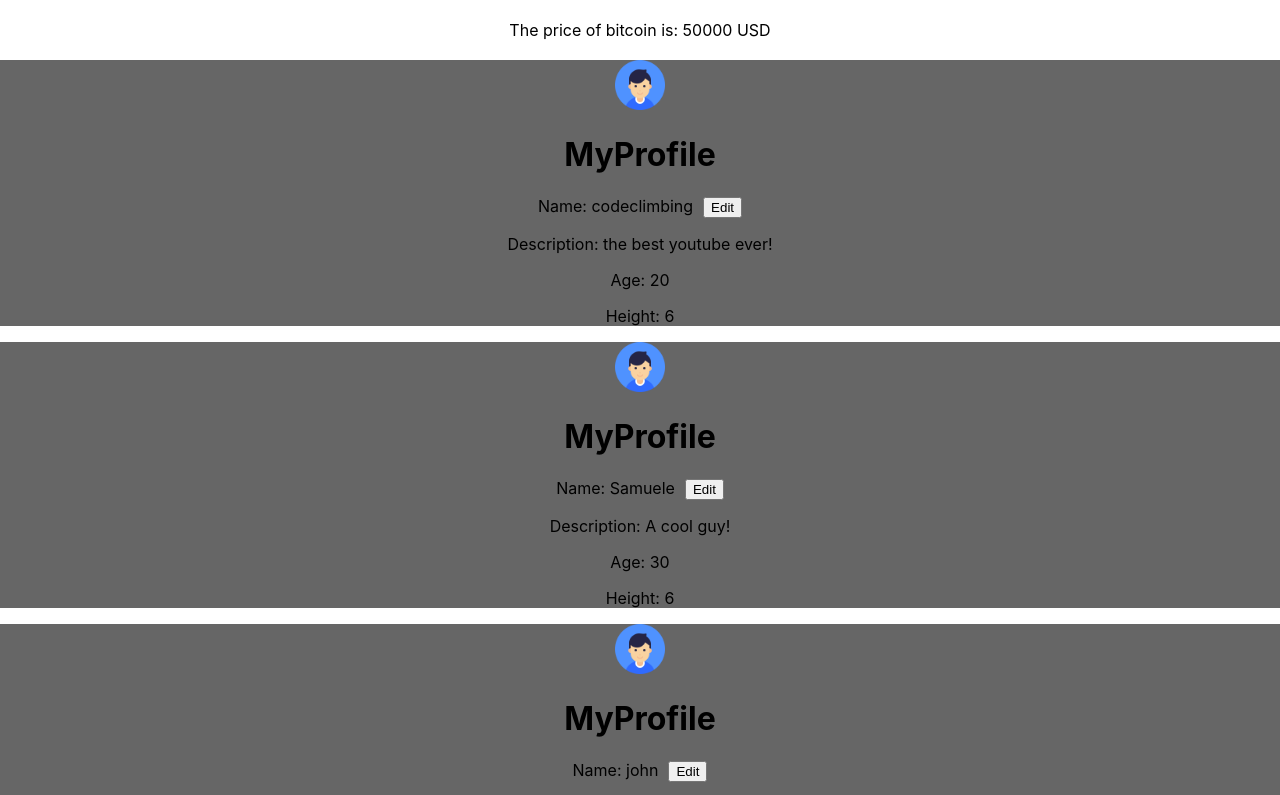
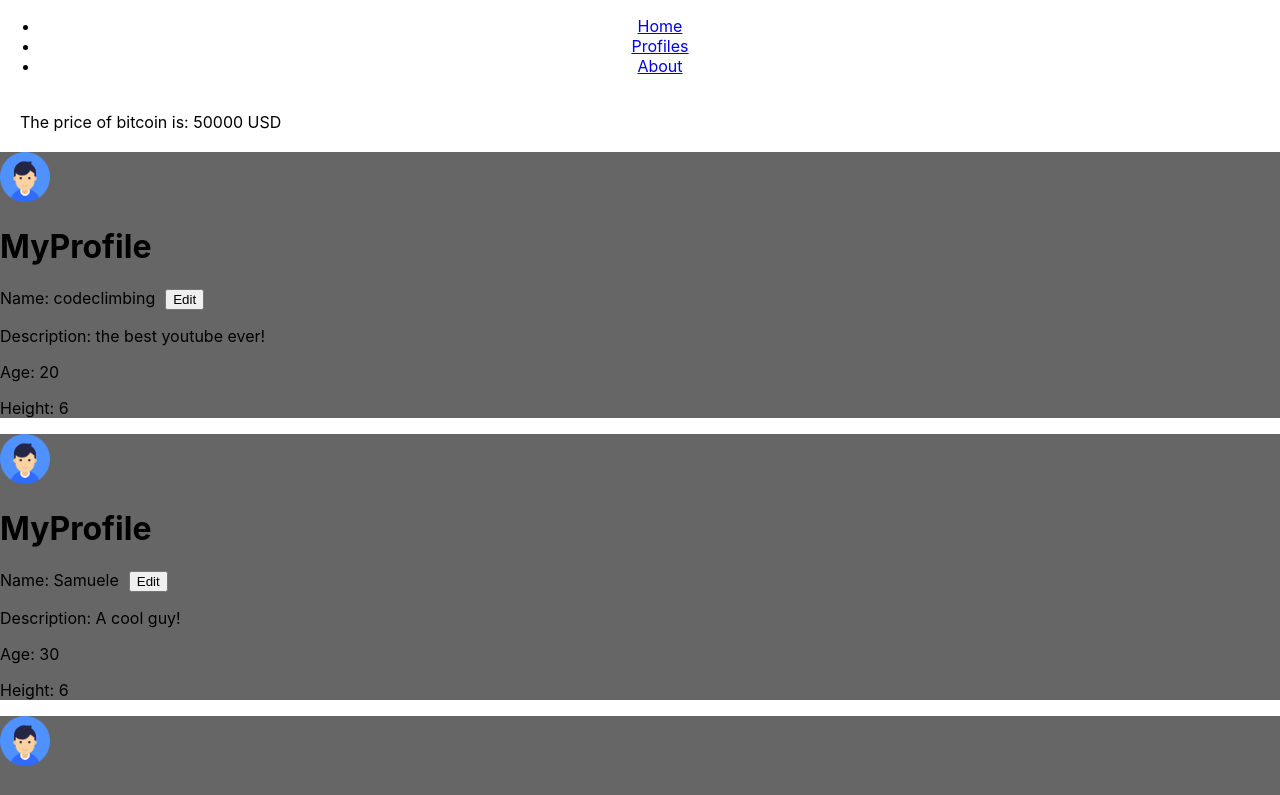
Before and after one commit to SamueleA/react-crash-course, a React (Create React App) app: page /profiles in a window 1280 px wide. Shown: the top 795 px of the page. Built offline with nearby package versions, Linux system fonts and the light colour scheme.

Commit message:
react crash course

```diff
--- a/package.json
+++ b/package.json
@@ -10,6 +10,7 @@
     "prop-types": "^15.7.2",
     "react": "^17.0.1",
     "react-dom": "^17.0.1",
+    "react-router-dom": "^5.2.0",
     "react-scripts": "4.0.2",
     "web-vitals": "^1.0.1"
   },
--- a/src/App.js
+++ b/src/App.js
@@ -1,33 +1,48 @@
-import MyProfile from './components/MyProfile';
-import UserAvatar from './components/UserAvatar';
-import BtcPrice from './components/BtcPrice';
+import {
+  Link,
+  BrowserRouter as Router,
+  Switch,
+  Route,
+} from 'react-router-dom';
+import Home from './views/Home';
+import Profiles from './views/Profiles';
+import About from './views/About';
+import Profile from './views/Profile';
+import NotFound from './views/NotFound';
+
 import './App.css';
 
 function App() {
   return (
-    <div className="App">
-      <BtcPrice />
-      <MyProfile
-        name="codeclimbing"
-        description="the best youtube ever"
-        age={20}
-        UserAvatar={UserAvatar}
-        height={6}
-      />
-      <MyProfile
-        name="Samuele"
-        description="A cool guy"
-        age={30}
-        UserAvatar={UserAvatar}
-        height={6}
-      />
-      <MyProfile
-        name="john"
-        description="Another cool guy!"
-        age={40}
-        UserAvatar={UserAvatar}
-      />
-    </div>
+    <Router>
+      <div className="App">
+        <ul>
+          <li>
+            <Link to="/">Home</Link>
+          </li>
+          <li>
+            <Link to="/profiles">Profiles</Link>
+          </li>
+          <li>
+            <Link to="/about">About</Link>
+          </li>
+        </ul>
+      </div>
+      <Switch>
+        <Route exact path="/">
+          <Home />
+        </Route>
+        <Route path="/profiles">
+          <Profiles />
+        </Route>
+        <Route path="/about">
+          <About />
+        </Route>
+        <Route path="/:id">
+          <Profile />
+        </Route>
+      </Switch>
+    </Router>
   );
 }
 
--- /dev/null
+++ b/src/views/About/index.js
@@ -0,0 +1,7 @@
+const About = () => (
+  <div>
+    Welcome to the About page!
+  </div>
+);
+
+export default About;
--- /dev/null
+++ b/src/views/Home/index.js
@@ -0,0 +1,7 @@
+const Home = () => (
+  <div>
+    Welcome to the homepage!
+  </div>
+);
+
+export default Home;
--- /dev/null
+++ b/src/views/NotFound/index.js
@@ -0,0 +1,7 @@
+const NotFound = () => (
+  <div>
+    ERROR 404: This resource does not exist!
+  </div>
+);
+
+export default NotFound;
--- /dev/null
+++ b/src/views/Profile/index.js
@@ -0,0 +1,15 @@
+import {
+  useParams,
+} from 'react-router-dom';
+
+const Profile = () => {
+  const { id } = useParams();
+
+  return (
+    <div>
+      My profile id is: {id}
+    </div>
+  );
+};
+
+export default Profile;
--- /dev/null
+++ b/src/views/Profiles/index.js
@@ -0,0 +1,31 @@
+import MyProfile from '../../components/MyProfile';
+import UserAvatar from '../../components/UserAvatar';
+import BtcPrice from '../../components/BtcPrice';
+
+const Profiles = () => (
+  <>
+    <BtcPrice />
+    <MyProfile
+      name="codeclimbing"
+      description="the best youtube ever"
+      age={20}
+      UserAvatar={UserAvatar}
+      height={6}
+    />
+    <MyProfile
+      name="Samuele"
+      description="A cool guy"
+      age={30}
+      UserAvatar={UserAvatar}
+      height={6}
+    />
+    <MyProfile
+      name="john"
+      description="Another cool guy!"
+      age={40}
+      UserAvatar={UserAvatar}
+    />
+  </>
+);
+
+export default Profiles;
```
Also changed, not shown: 2 other files (tests, documents, lock files or other folders).
